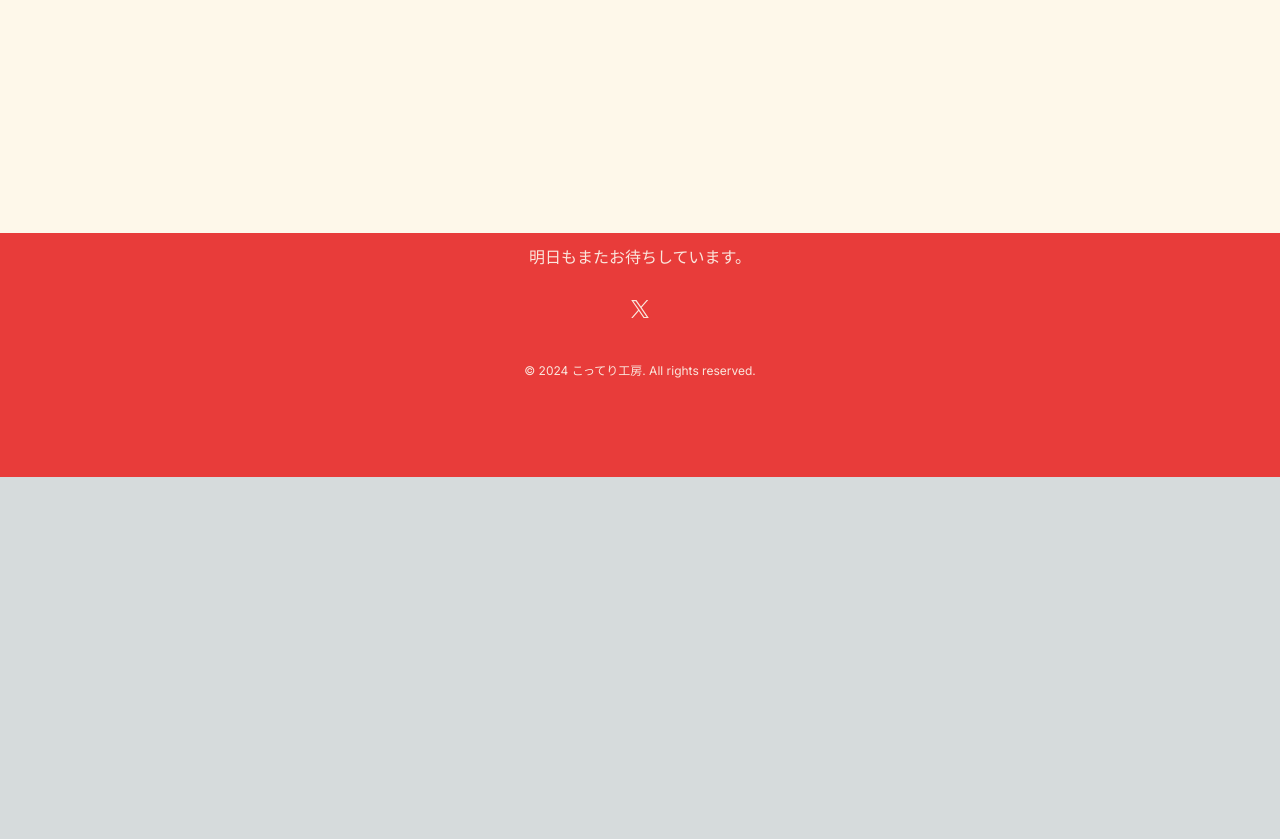
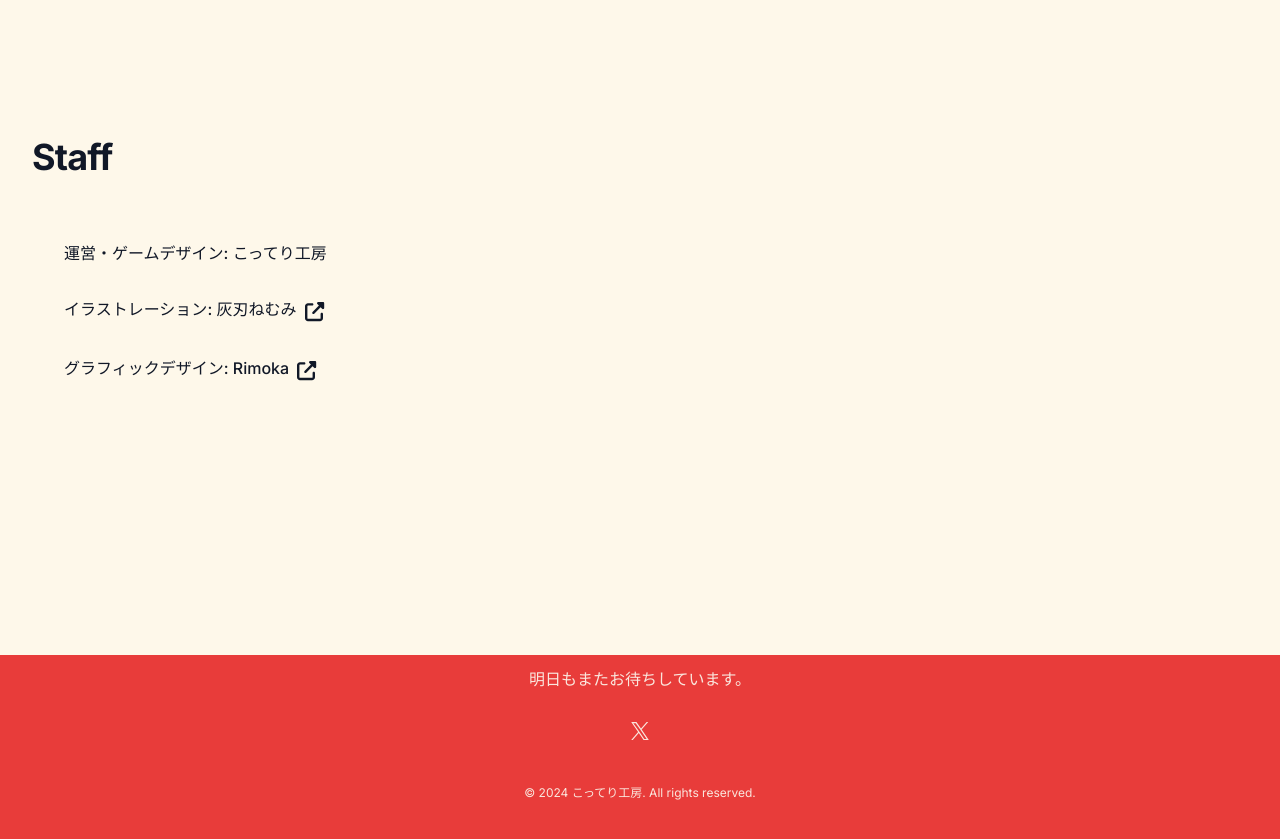
Before and after one commit to makecir/kotterikobo-website, a Next.js app: page / in a window 1280 px wide. Shown: the part 3020-3859 px from the top of the page. Before the commit the page ends 3497 px from the top, so only its background shows below. Built offline with nearby package versions, Linux system fonts and the light colour scheme.

Commit message:
add Staff component

```diff
--- a/package.json
+++ b/package.json
@@ -9,6 +9,9 @@
     "lint": "next lint"
   },
   "dependencies": {
+    "@fortawesome/fontawesome-svg-core": "^6.5.2",
+    "@fortawesome/free-solid-svg-icons": "^6.5.2",
+    "@fortawesome/react-fontawesome": "^0.2.0",
     "@headlessui/react": "^1.7.18",
     "@heroicons/react": "^2.1.1",
     "@tailwindcss/aspect-ratio": "^0.4.2",
--- a/src/app/page.tsx
+++ b/src/app/page.tsx
@@ -1,6 +1,7 @@
 import Characters from "@/components/home/Characters";
 import News from "@/components/home/News";
 import Products from "@/components/home/Products";
+import { Staff } from "@/components/home/Staff";
 
 const footerNavigation = {
   main: [
@@ -149,6 +150,9 @@ export default function Home() {
 
         {/* Characters section */}
         <Characters />
+
+        {/* Staff section */}
+        <Staff />
       </main>
 
       {/* Footer */}
--- /dev/null
+++ b/src/components/home/Staff.tsx
@@ -0,0 +1,58 @@
+import "@/styles/util.css";
+import { FontAwesomeIcon } from "@fortawesome/react-fontawesome";
+import { faExternalLinkAlt } from "@fortawesome/free-solid-svg-icons";
+
+const member = [
+  { role: "運営・ゲームデザイン", name: "こってり工房" },
+  {
+    role: "イラストレーション",
+    name: "灰刃ねむみ",
+    href: "https://twitter.com/haibanemumi",
+  },
+  {
+    role: "グラフィックデザイン",
+    name: "Rimoka",
+    href: "https://twitter.com/Shuncnoiclecoil",
+  },
+];
+
+export function Staff() {
+  return (
+    <>
+      <div className="mx-auto mt-32 max-w-7xl px-6 sm:mt-40 lg:px-8">
+        <div className="mx-auto max-w-2xl lg:mx-0 lg:max-w-none">
+          <h2 className="text-3xl font-bold tracking-tight text-gray-900 sm:text-4xl">
+            Staff
+          </h2>
+          {/* <p className="mt-6 text-lg leading-8 text-gray-600">Description</p> */}
+          <div className="mx-auto max-w-2xl px-4 py-4 sm:px-6 sm:py-4 lg:max-w-7xl lg:px-8">
+            <div className="mt-6 grid grid-cols-1 gap-x-6 gap-y-10 sm:grid-cols-2 lg:grid-cols-3 xl:gap-x-8">
+              <ul role="list" className="mt-6 space-y-8">
+                {member.map((item) => (
+                  <li key={item.name}>
+                    <div className="text-base font-medium text-gray-900">
+                      {item.role}: {item.name}
+                      {item.href && (
+                        <a
+                          href={item.href}
+                          target="_blank"
+                          rel="noopener noreferrer"
+                          className="text-base leading-6 text-gray-900 hover:text-gray-400 link-icon"
+                        >
+                          <FontAwesomeIcon
+                            icon={faExternalLinkAlt}
+                            className="icon-small"
+                          />
+                        </a>
+                      )}
+                    </div>
+                  </li>
+                ))}
+              </ul>
+            </div>
+          </div>
+        </div>
+      </div>
+    </>
+  );
+}
--- /dev/null
+++ b/src/styles/util.css
@@ -0,0 +1,12 @@
+.link-icon {
+  display: inline-block;
+  margin-left: 8px;
+  vertical-align: -0.2em;
+}
+
+.icon-small {
+  font-size: 1rem;
+  vertical-align: -0.2em;
+  width: 1.2em;
+  height: 1.2em;
+}
```
Also changed, not shown: 1 other file (tests, documents, lock files or other folders).
